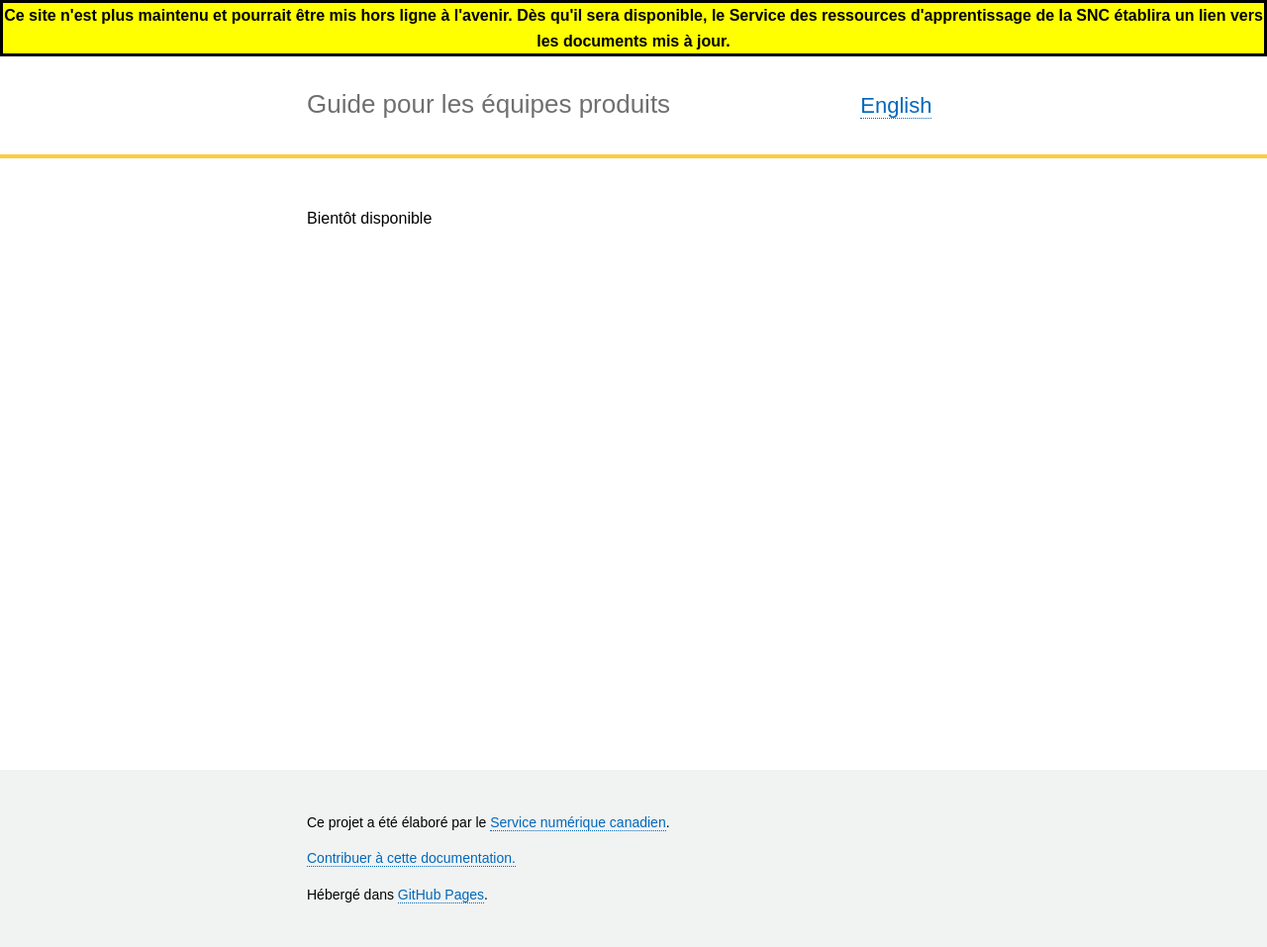
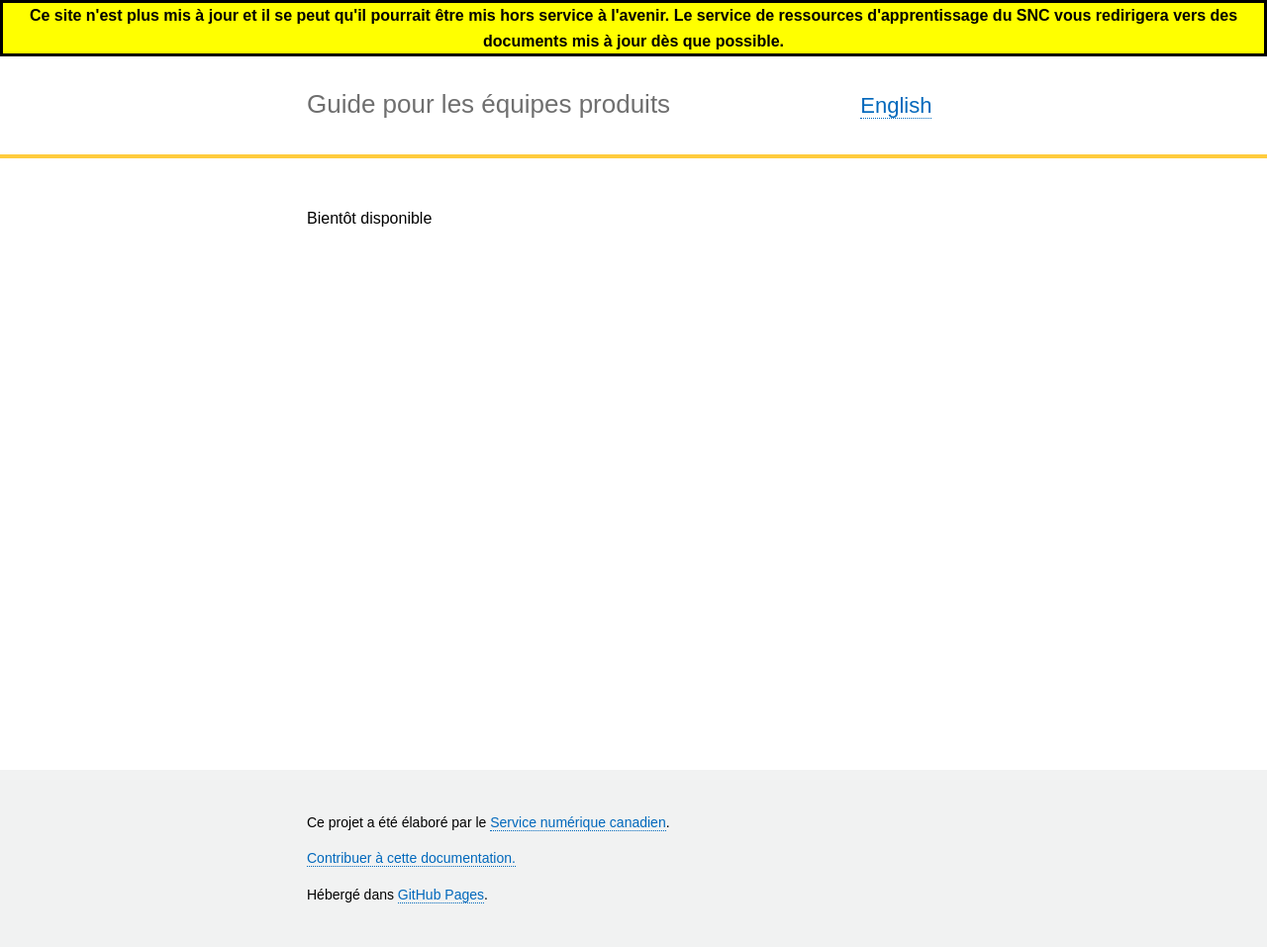
Before and after one commit to cds-snc/guide-product-teams-equipes-produits, a Jekyll site: the page built from _pages/fr/conseils_de_support_produit.md, in a window 1280 px wide. Shown: the whole page at 99% size. Built offline with Jekyll 4.4.1, drawn with Linux system fonts in a browser that asks for light colours.

Commit message:
update French decommission banner text (#17)

```diff
--- a/_data/translations.yml
+++ b/_data/translations.yml
@@ -33,4 +33,4 @@ fr:
   homepage-slug: "/accueil/"
   site-name: "Guide pour les équipes produits"
   toc: "Table des matières"
-  decommission: "Ce site n'est plus maintenu et pourrait être mis hors ligne à l'avenir. Dès qu'il sera disponible, le Service des ressources d'apprentissage de la SNC établira un lien vers les documents mis à jour."
+  decommission: "Ce site n'est plus mis à jour et il se peut qu'il pourrait être mis hors service à l'avenir. Le service de ressources d'apprentissage du SNC vous redirigera vers des documents mis à jour dès que possible."
```
